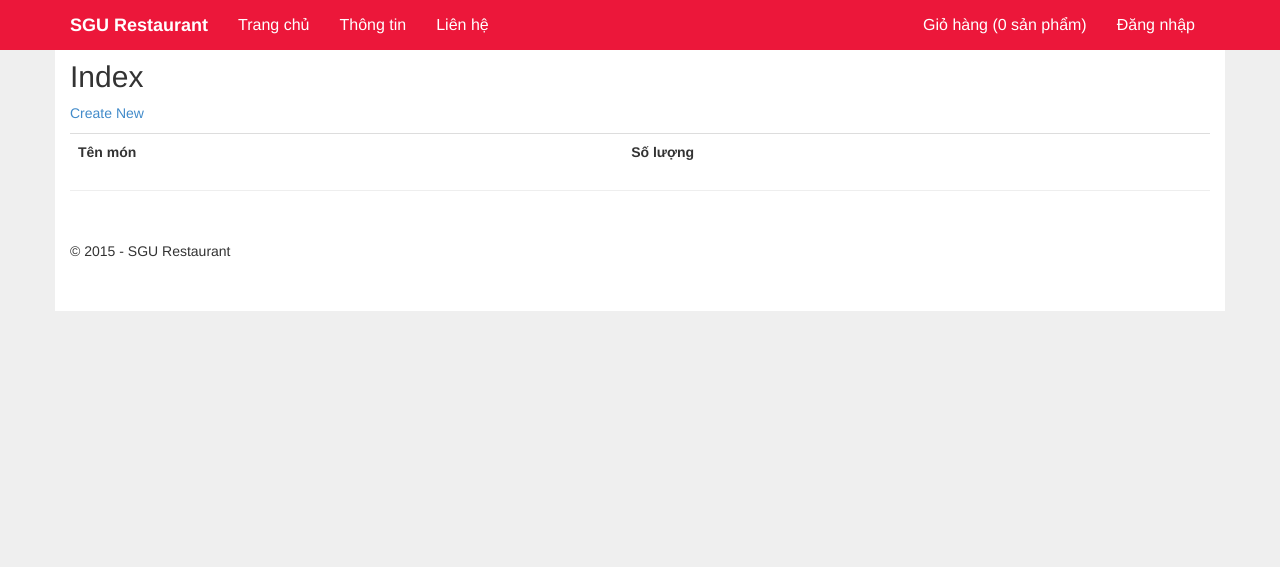
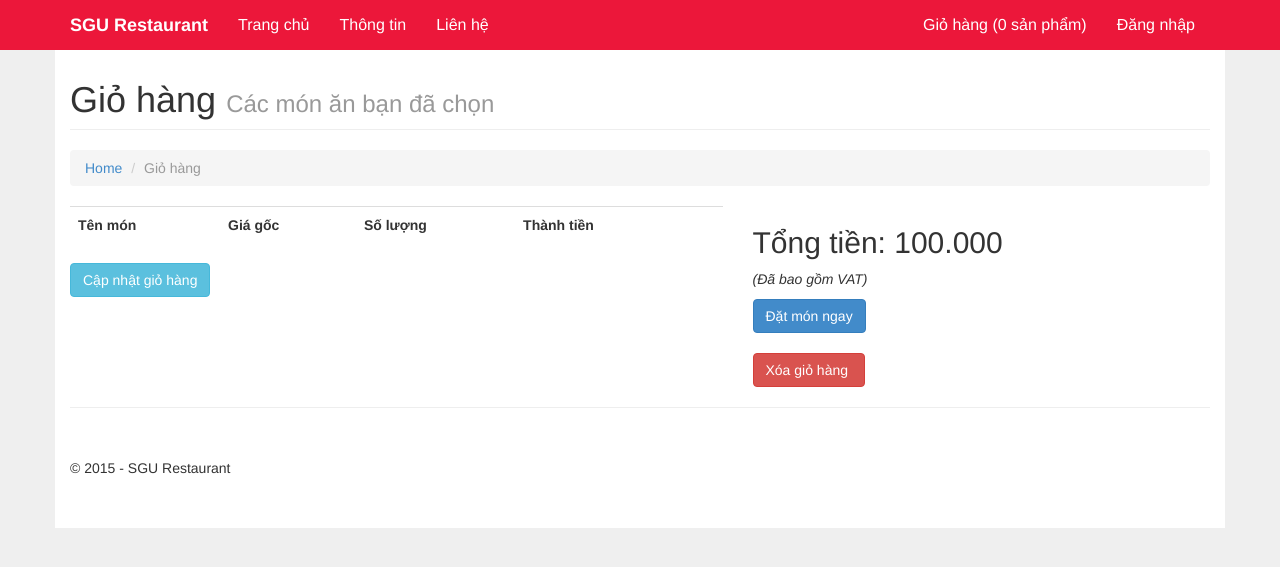
Before and after one commit to TruongToan/sgurestaurant, an ASP.NET MVC app: page /ShoppingCart in a window 1280 px wide. Shown: the top 567 px of the page. Run offline with ASP.NET Core 8 and stand-ins for ASP.NET MVC 5, Linux system fonts and the light colour scheme; lists and menus that the app fills with data are empty; the project's own start-up code is not run, and a stand-in starts its controllers and pages; some libraries are stand-ins or nearby versions.

Commit message:
update shopping cart view

```diff
--- a/SGURestaurant/Content/Site.css
+++ b/SGURestaurant/Content/Site.css
@@ -157,3 +157,17 @@ body {
 .caption {
     height: auto;
 }
+
+.shopping-img-responsive {
+    display: block;
+    width: 50px;
+    max-height: 50px;
+}
+
+.shopping-input {
+    width: 40px;
+}
+
+.margin-sm {
+    margin:5px;
+}
--- a/SGURestaurant/Controllers/ShoppingCartController.cs
+++ b/SGURestaurant/Controllers/ShoppingCartController.cs
@@ -37,14 +37,14 @@ namespace SGURestaurant.Controllers
         public ActionResult RemoveFromCart(int id)
         {
             ShoppingCart.Instance.RemoveFromCart(id);
-            return Json(ShoppingCart.Instance.GetSubTotal());
+            return Json(new int[] { id, ShoppingCart.Instance.GetSubTotal() });
         }
 
         [HttpPost]
         public ActionResult ClearCart()
         {
             ShoppingCart.Instance.ClearCart();
-            return Json(ShoppingCart.Instance.GetSubTotal());
+            return RedirectToAction("Index", "Home");
         }
     }
 }
--- a/SGURestaurant/Views/Home/Index.cshtml
+++ b/SGURestaurant/Views/Home/Index.cshtml
@@ -121,7 +121,7 @@
                     }
                     else
                     {
-                        <button type="submit" class="list-group-item nav-justified">@type.Name</button>
+                        <button type="submit" class="list-group-item nav nav-pills nav-justified">@type.Name</button>
                     }
                 }
             }
--- a/SGURestaurant/Views/ShoppingCart/Index.cshtml
+++ b/SGURestaurant/Views/ShoppingCart/Index.cshtml
@@ -1,38 +1,115 @@
 @model IEnumerable<SGURestaurant.ViewModels.CartItemViewModel>
 
 @{
-    ViewBag.Title = "Index";
+    ViewBag.Title = "Giỏ hàng";
 }
 
-<h2>Index</h2>
+<script src="~/Scripts/jquery-1.10.2.min.js"
+        type="text/javascript"></script>
+<script type="text/javascript">
+    $(function () {
+        // Document.ready -> link up remove event handler
+        $(".remove-from-cart").click(function () {
+            // Get the id from the link
+            var recordToDelete = $(this).attr("data-id");
+            if (recordToDelete != '') {
+                // Perform the ajax post
+                $.post("/ShoppingCart/RemoveFromCart", { "id": recordToDelete },
+                    function (data) {
+                        // Successful requests get here
+                        // Update the page elements
+                        $('#shopping-cart').text("Giỏ hàng (" + data[1] + " sản phẩm)");
+                        $('#my-shopping-cart tr[data-id="' + data[0] + '"').remove();
+                    });
+            }
+        });
+    });
+</script>
 
-<p>
-    @Html.ActionLink("Create New", "Create")
-</p>
-<table class="table">
+<!-- Page Heading/Breadcrumbs -->
+<div class="row">
+    <div class="col-lg-12">
+        <h1 class="page-header">
+            Giỏ hàng
+            <small>Các món ăn bạn đã chọn</small>
+        </h1>
+        <ol class="breadcrumb">
+            <li>
+                <a href="index.html">Home</a>
+            </li>
+            <li class="active">Giỏ hàng</li>
+        </ol>
+    </div>
+</div>
+<!-- /.row -->
+<!-- Intro Content -->
+
+<div class="row">
+    <div class="col-md-7">
+        <table class="table" id="my-shopping-cart">
             <tr>
                 <th>
                     @Html.DisplayNameFor(model => model.Meal.Name)
                 </th>
                 <th>
+                    @Html.DisplayNameFor(model => model.Meal.OriginPrice)
+                </th>
+                <th>
                     @Html.DisplayNameFor(model => model.Quantity)
+                </th>
+                <th>
+                    Thành tiền
+                </th>
+                <th>
                 </th>
             </tr>
 
-@foreach (var item in Model) {
-    <tr>
+            @foreach (var item in Model)
+            {
+                <tr data-id="@item.Meal.Id">
                     <td>
+                        <div class="row">
+                            <div class="col-md-12">
+                                <div class="col-md-5">
+                                    <img src=" @item.Meal.ImageUrl " class="shopping-img-responsive" />
+                                </div>
+                                <div class="col-md-7">
                                     @Html.DisplayFor(modelItem => item.Meal.Name)
+                                </div>
+                            </div>
+                        </div>
                     </td>
                     <td>
-            @Html.DisplayFor(modelItem => item.Quantity)
+                        @Html.DisplayTextFor(modelItem => item.Meal.Price)
                     </td>
                     <td>
-            @Html.ActionLink("Edit", "Edit", new { /* id=item.PrimaryKey */ }) |
-            @Html.ActionLink("Details", "Details", new { /* id=item.PrimaryKey */ }) |
-            @Html.ActionLink("Delete", "Delete", new { /* id=item.PrimaryKey */ })
+                        @Html.TextBoxFor(modelItem => item.Quantity, new { maxlength = 2, min = 1, max = 10, type = "number", @class = "shopping-input" })
+                    </td>
+                    <td>
+                        <p>10000</p>
+                    </td>
+                    <td>
+                        <button class="btn-danger remove-from-cart" data-id="@item.Meal.Id"><span class="glyphicon glyphicon-remove"></span></button>
                     </td>
                 </tr>
             }
 
         </table>
+        <button type="button" class="btn btn-info">Cập nhật giỏ hàng</button>
+    </div>
+    <div class="col-md-5">
+        <h2>Tổng tiền: 100.000</h2>
+        <p><i>(Đã bao gồm VAT)</i></p>
+
+        @using (Html.BeginForm("Create", "Order", FormMethod.Post))
+        {
+            <button type="submit" class="btn btn-primary">Đặt món ngay</button>
+        }
+
+        <br />
+        @using (Html.BeginForm("ClearCart", "ShoppingCart", FormMethod.Post))
+        {
+            <button type="submit" class="btn btn-danger">Xóa giỏ hàng&nbsp;</button>
+        }
+    </div>
+</div>
```
Lines whose indentation alone changed are shown as unchanged.
